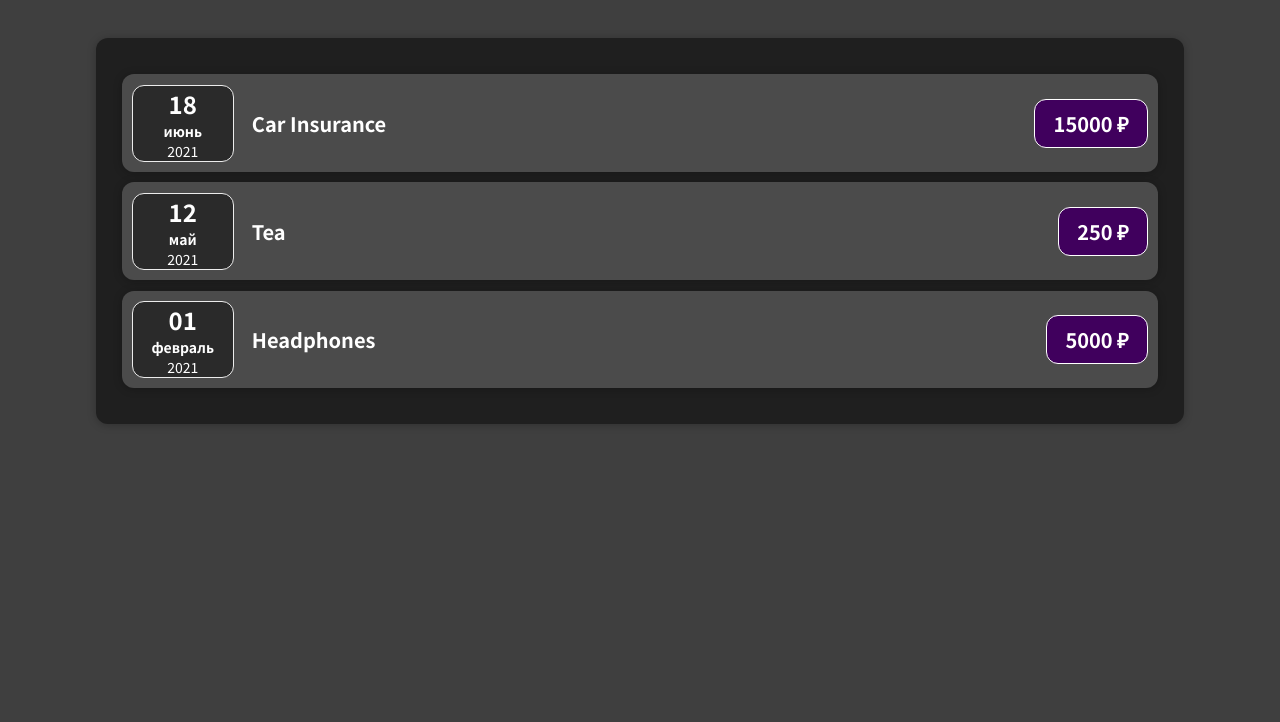
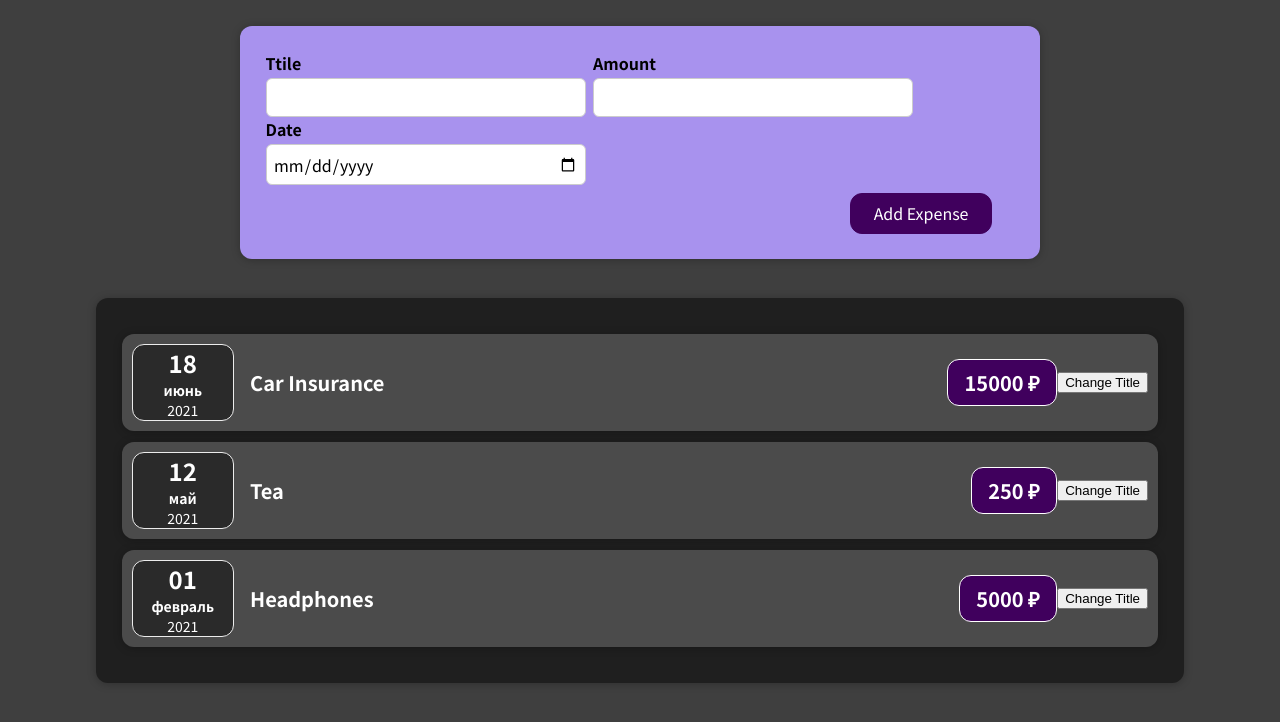
Before and after one commit to IrvingWash/Expense-Tracker, a React (Create React App) app: page / in a window 1280 px wide. Shown: the top 722 px of the page. Built offline with nearby package versions, Linux system fonts and the light colour scheme.

Commit message:
added New Expense form

```diff
--- a/src/App.js
+++ b/src/App.js
@@ -1,4 +1,5 @@
 import Expenses from './components/Expenses/Expenses';
+import NewExpense from './components/NewExpense/NewExpense';
 
 const expenses = [
   {
@@ -21,6 +22,7 @@
 const App = () => {
   return (
     <div className="App">
+      <NewExpense />
       <Expenses expenses={expenses} />
     </div>
   );
--- a/src/components/Expenses/ExpenseItem.js
+++ b/src/components/Expenses/ExpenseItem.js
@@ -1,18 +1,26 @@
 import './ExpenseItem.css';
+
+import { useState } from 'react';
 
 import ExpenseDate from './ExpenseDate';
 import Card from '../UI/Card';
 
 const ExpenseItem = (props) => {
-  const { title, amount, date } = props;
+  const [title, setTitle] = useState(props.title);
+
+  const clickHandler = () => {
+    setTitle('updated');
+    console.log('triggered');
+  };
 
   return (
     <Card className="expense-item">
-      <ExpenseDate date={date} />
+      <ExpenseDate date={props.date} />
       <div className="expense-item__description">
         <h2>{title}</h2>
-        <div className="expense-item__price">{`${amount} ₽`}</div>
+        <div className="expense-item__price">{`${props.amount} ₽`}</div>
       </div>
+      <button onClick={clickHandler}>Change Title</button>
     </Card>
   );
 };
--- /dev/null
+++ b/src/components/NewExpense/ExpenseForm.css
@@ -0,0 +1,26 @@
+.new-expense__controls {
+  display: flex;
+  flex-wrap: wrap;
+  gap: 1%;
+  margin-bottom: 1%;
+  text-align: left;
+}
+
+.new-expense__control label {
+  font-weight: bold;
+  margin-bottom: 1%;
+  display: block;
+}
+
+.new-expense__control input {
+  font: inherit;
+  padding: 2%;
+  border-radius: 6px;
+  border: 1px solid #ccc;
+  width: 20rem;
+  max-width: 100%;
+}
+
+.new-expense__actions {
+  text-align: right;
+}
--- /dev/null
+++ b/src/components/NewExpense/ExpenseForm.js
@@ -0,0 +1,27 @@
+import './ExpenseForm.css';
+
+const ExpenseForm = () => {
+  return (
+    <form>
+      <div className="new-expense__controls">
+        <div className="new-expense__control">
+          <label>Ttile</label>
+          <input type="text" />
+        </div>
+        <div className="new-expense__control">
+          <label>Amount</label>
+          <input type="number" min="1" step="1" />
+        </div>
+        <div className="new-expense__control">
+          <label>Date</label>
+          <input type="date" min="2021-01-01" />
+        </div>
+      </div>
+      <div className="new-expense__actions">
+        <button type="submit">Add Expense</button>
+      </div>
+    </form>
+  );
+};
+
+export default ExpenseForm;
--- /dev/null
+++ b/src/components/NewExpense/NewExpense.css
@@ -0,0 +1,38 @@
+.new-expense {
+  background-color: #a892ee;
+  padding: 2%;
+  margin: 2% auto;
+  width: 50rem;
+  max-width: 95%;
+  border-radius: 12px;
+  text-align: center;
+  box-shadow: 0 1px 8px rgba(0, 0, 0, 0.25);
+}
+
+.new-expense button {
+  font: inherit;
+  cursor: pointer;
+  padding: 1% 3%;
+  border: 1px solid #40005d;
+  background-color: #40005d;
+  color: white;
+  border-radius: 12px;
+  margin-right: 3%;
+}
+
+.new-expense button:hover,
+.new-expense button:active {
+  background-color: #510674;
+  border-color: #510674;
+}
+
+.new-expense button.alternative {
+  color: #220131;
+  border-color: transparent;
+  background-color: transparent;
+}
+
+.new-expense button.alternative:hover,
+.new-expense button.alternative:active {
+  background-color: #ddb3f8;
+}
--- /dev/null
+++ b/src/components/NewExpense/NewExpense.js
@@ -0,0 +1,13 @@
+import './NewExpense.css';
+
+import ExpenseForm from './ExpenseForm';
+
+const NewExpense = () => {
+  return (
+    <div className="new-expense">
+      <ExpenseForm />
+    </div>
+  );
+};
+
+export default NewExpense;
```
